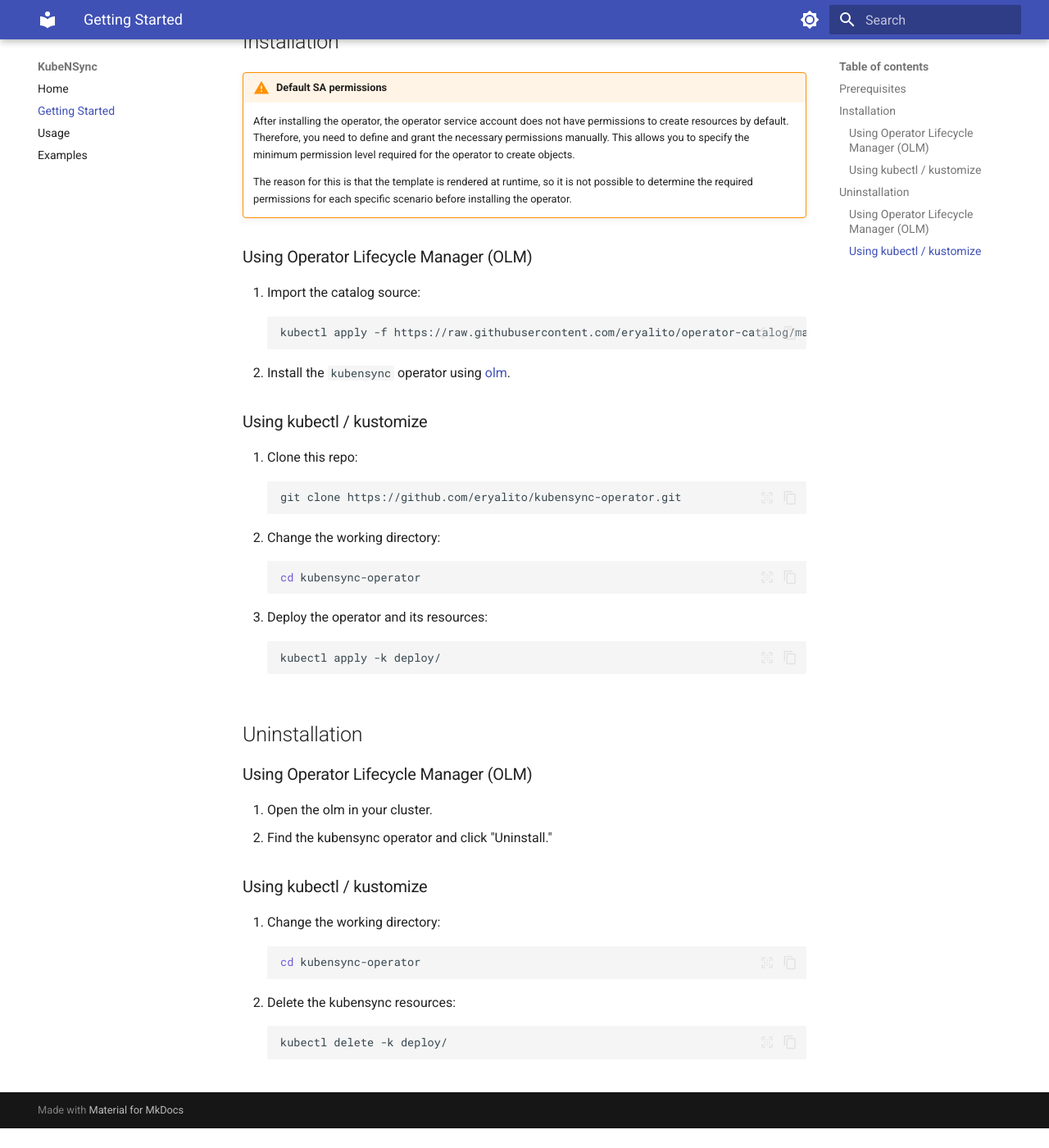
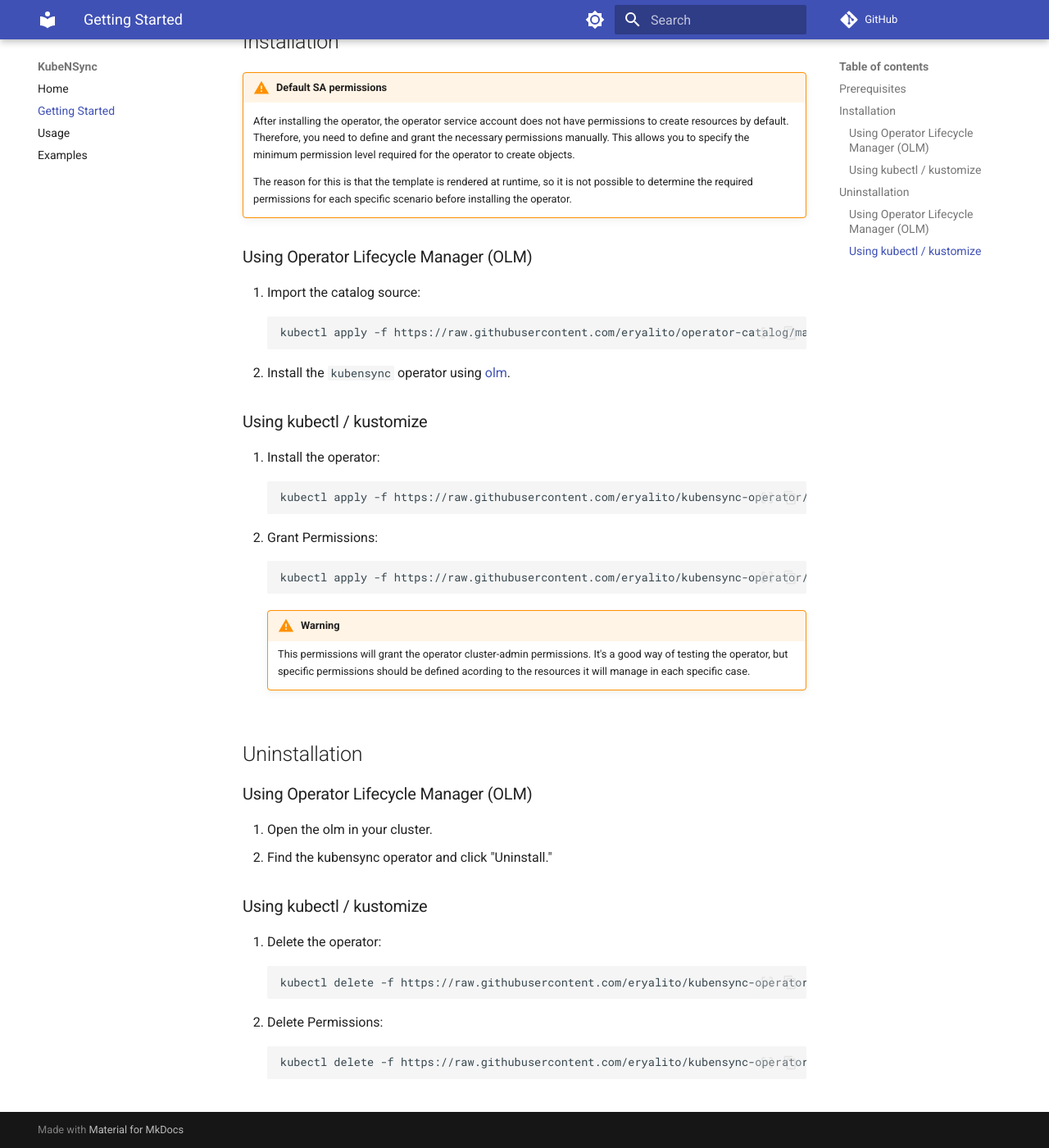
Before and after one commit to eryalito/kubensync-operator, an MkDocs documentation site: the page built from docs/getting-started/index.md, in a window 1280 px wide and 1400 px high, scrolled down 406 px. Shown: the whole window at 82% size. Built offline with MkDocs 1.6.1 and Material for MkDocs 9.7.7, drawn with Linux system fonts in a browser that asks for light colours; comment, search, counter and statistics services are not loaded; before the commit the page ends 1782 px from its top, so only the background shows below that.

Commit message:
Update getting started doc to use new render manifests (#15)
* feat[docs]: update getting started doc to use new render manifests

* feat[docs]: add repo url

````diff
--- a/docs/getting-started/index.md
+++ b/docs/getting-started/index.md
@@ -26,18 +26,17 @@
 
 ### Using kubectl / kustomize
 
-1. Clone this repo:
+1. Install the operator:
     ```{ .bash }
-    git clone https://github.com/eryalito/kubensync-operator.git
+    kubectl apply -f https://raw.githubusercontent.com/eryalito/kubensync-operator/master/render/manifests.yaml
     ```
-2. Change the working directory:
+2. Grant Permissions:
     ``` { .bash }
-    cd kubensync-operator
+    kubectl apply -f https://raw.githubusercontent.com/eryalito/kubensync-operator/master/render/rbac.yaml
     ```
-3. Deploy the operator and its resources:
-    ``` { .bash }
-    kubectl apply -k deploy/
-    ```
+
+    !!! warning Cluster-admin permissions
+        This permissions will grant the operator cluster-admin permissions. It's a good way of testing the operator, but specific permissions should be defined acording to the resources it will manage in each specific case.
 
 ## Uninstallation
 
@@ -46,11 +45,12 @@
 2. Find the kubensync operator and click "Uninstall."
 
 ### Using kubectl / kustomize
-1. Change the working directory:
+
+1. Delete the operator:
+    ```{ .bash }
+    kubectl delete -f https://raw.githubusercontent.com/eryalito/kubensync-operator/master/render/manifests.yaml
+    ```
+2. Delete Permissions:
     ``` { .bash }
-    cd kubensync-operator
+    kubectl delete -f https://raw.githubusercontent.com/eryalito/kubensync-operator/master/render/rbac.yaml
     ```
-2. Delete the kubensync resources:
-    ``` { .bash }
-    kubectl delete -k deploy/
-    ```
--- a/mkdocs.yml
+++ b/mkdocs.yml
@@ -1,4 +1,5 @@
 site_name: KubeNSync
+repo_url: https://github.com/eryalito/kubensync-operator
 nav:
   - Home: index.md
   - Getting Started: getting-started/index.md
````
